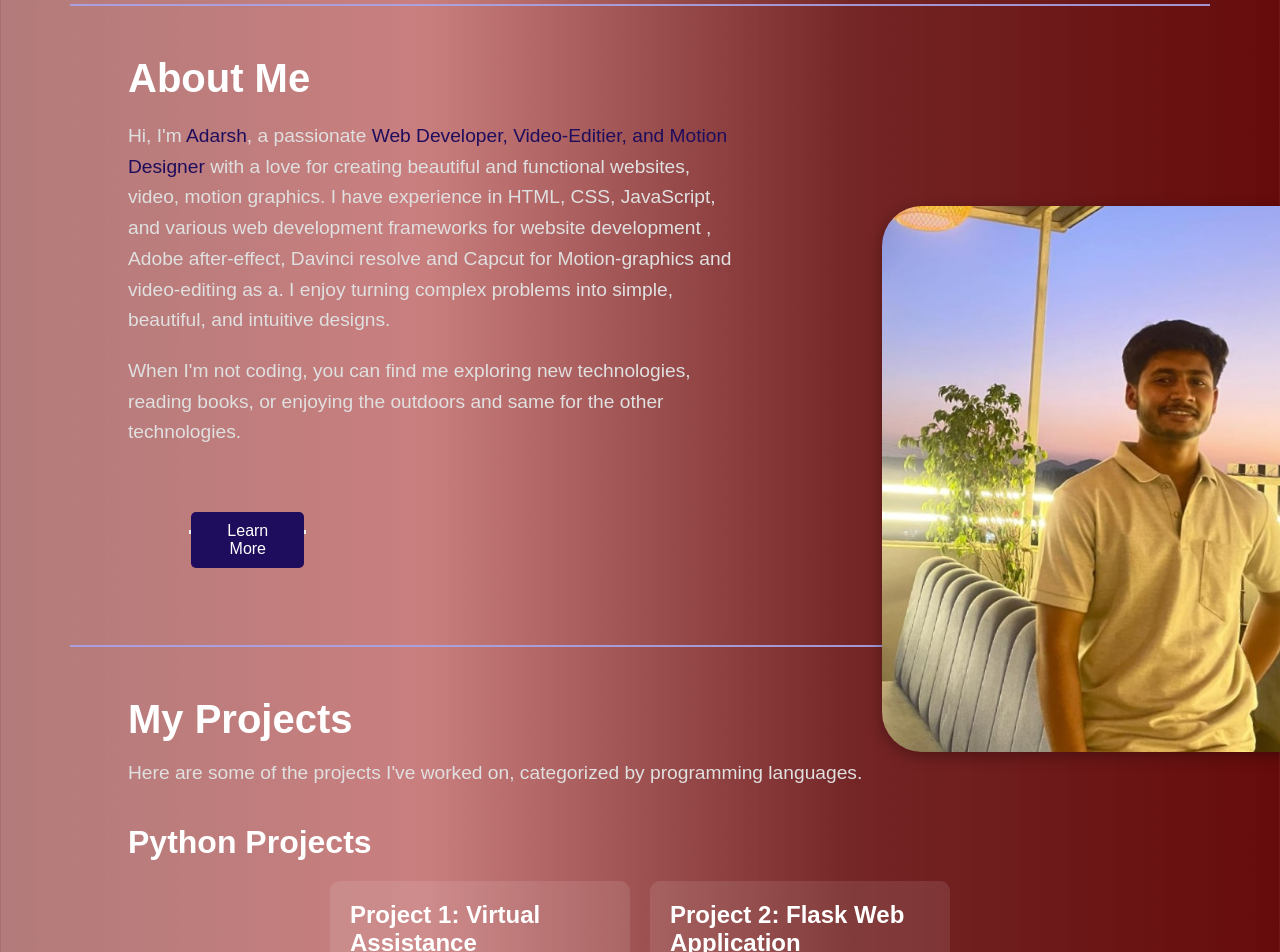
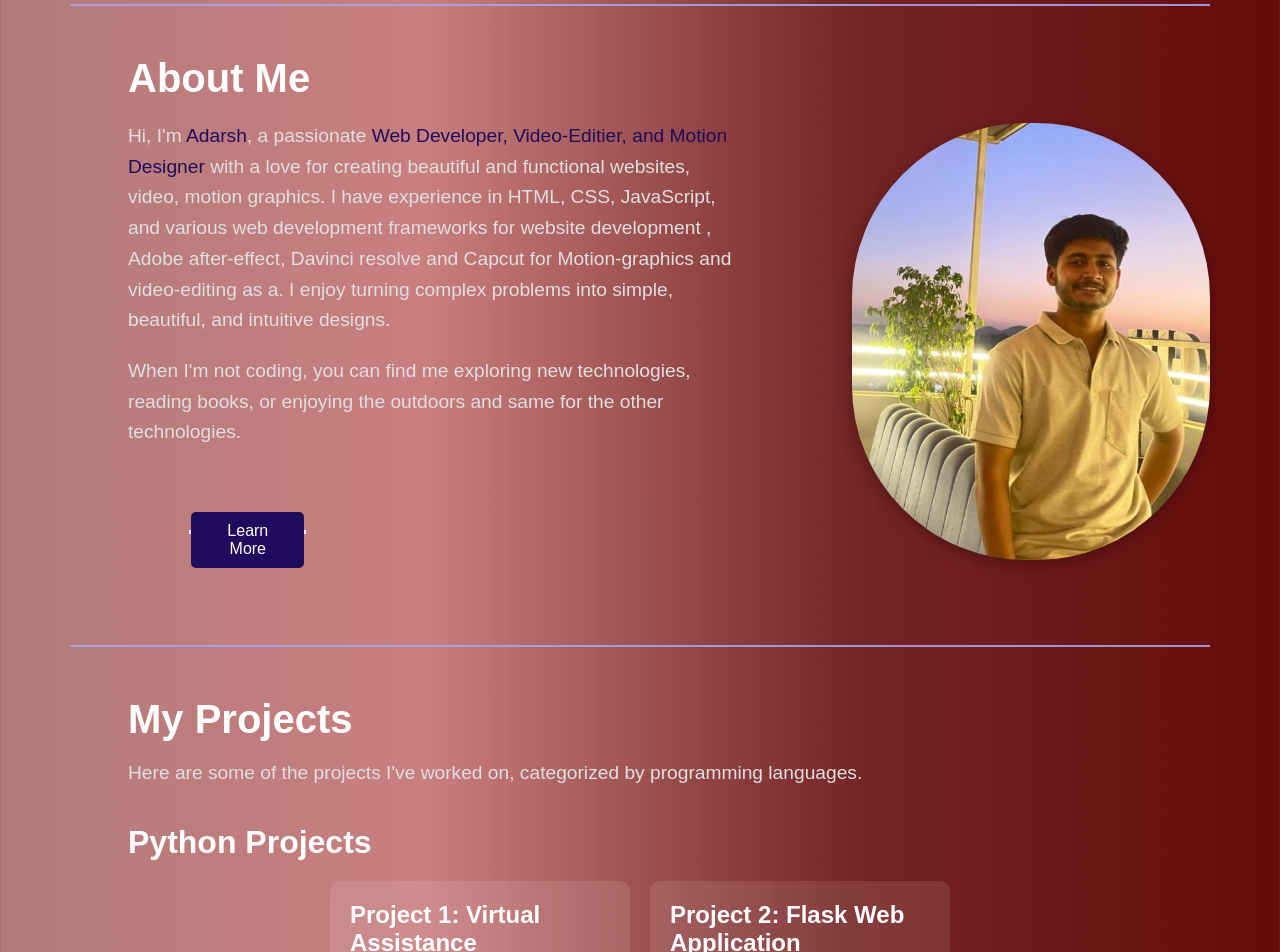
Before and after one commit to CODEWITHHADDY/portfolio, a plain HTML site: page index.html in a window 1280 px wide. Shown: the part 680-1632 px from the top of the page. Drawn offline with nearby package versions, Linux system fonts and the light colour scheme; a web font is replaced by a local one.

Commit message:
Update index.html

```diff
--- a/index.html
+++ b/index.html
@@ -513,12 +513,13 @@ img {
 }
 
 .about-image img {
-    width: 100%;
-    border-radius: 40px;
+    width: 80%;
+    border-radius: 174px;
     box-shadow: 0 4px 15px rgba(0, 0, 0, 0.3);
     transition: transform 0.3s ease;
     position: absolute;
-    right: 150px;
+    right: 270px;
+    top: -83px
 }
 
 #learn-more {
```
